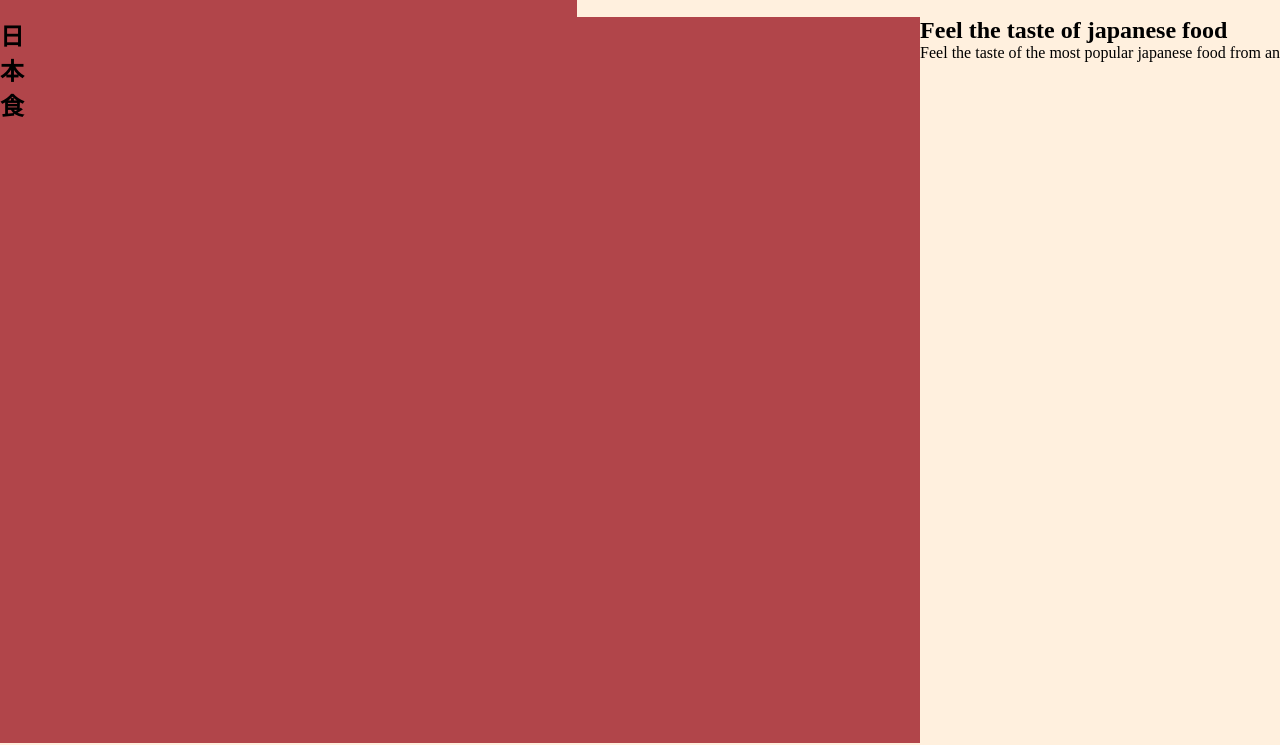
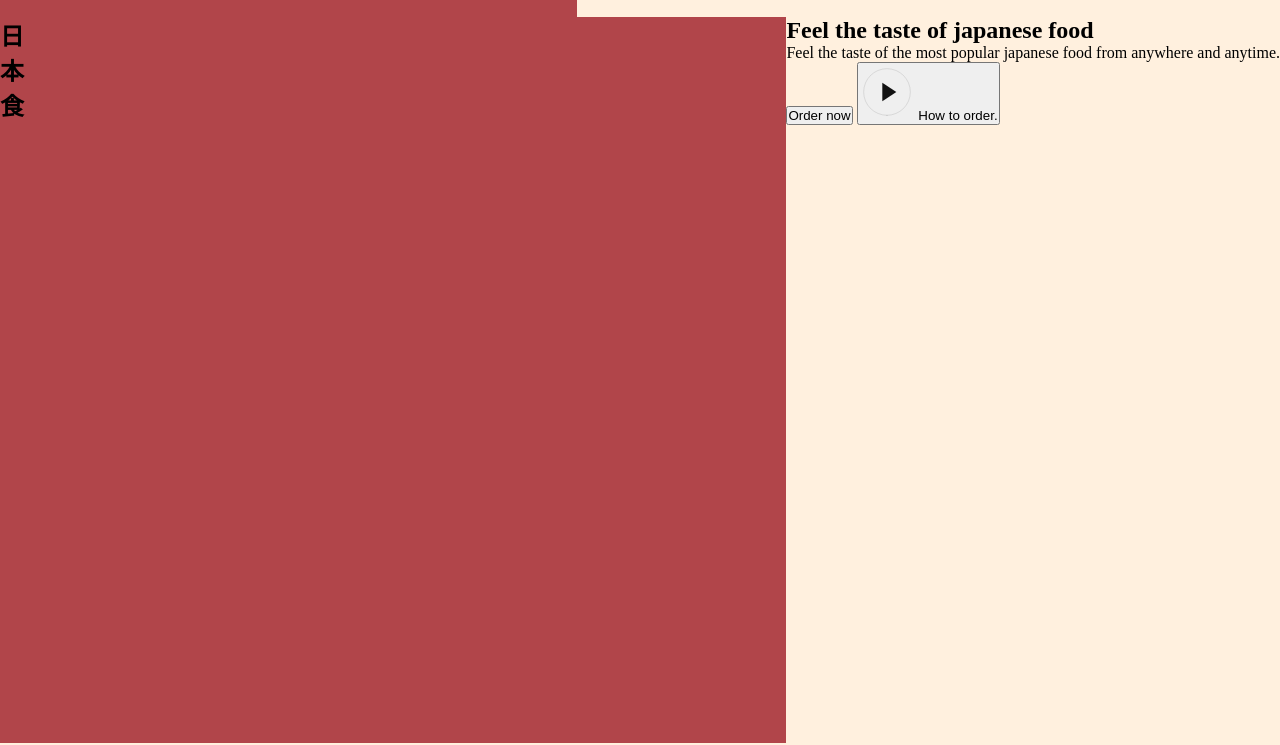
Before and after one commit to borzcodes/sushi-shop, a website built with Vite: page index.html in a window 1280 px wide. Shown: the part 55-800 px from the top of the page. Built offline with nearby package versions, Linux system fonts and the light colour scheme.

Commit message:
'implementing header and hero section'

```diff
--- a/index.html
+++ b/index.html
@@ -45,7 +45,6 @@
     <section class="hero">
       <div class="hero-image">
         <!-- <img src="assets/sushi-1.png" alt="sushi stick"/> -->
-
         <h2>
           日 <br />
           本 <br />
@@ -58,7 +57,15 @@
       <div class="hero-content">
         <div class="hero-content-info">
           <h1>Feel the taste of japanese food</h1>
-          <p>Feel the taste of the most popular japanese food from an</p>
+          <p>Feel the taste of the most popular japanese food from anywhere and anytime.</p>
+
+          <div class="hero-content__buttons">
+            <button class="hero-content__order-button">Order now</button>
+            <button class="hero-content__play-button">
+              <img src="assets/play-circle.svg" alt="play"/>
+              How to order.
+            </button>
+          </div>
         </div>
       </div>
     </section>
```
